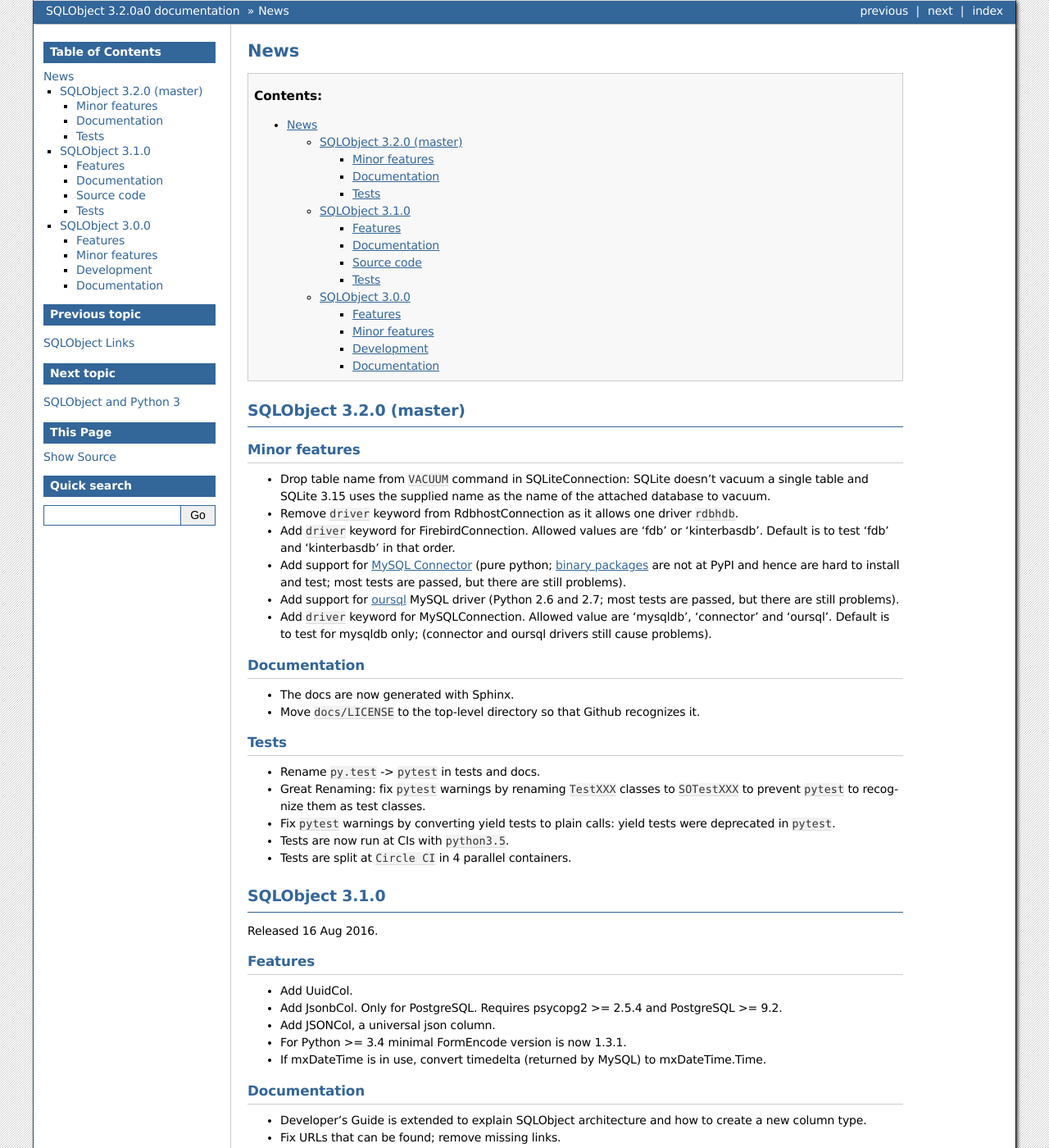
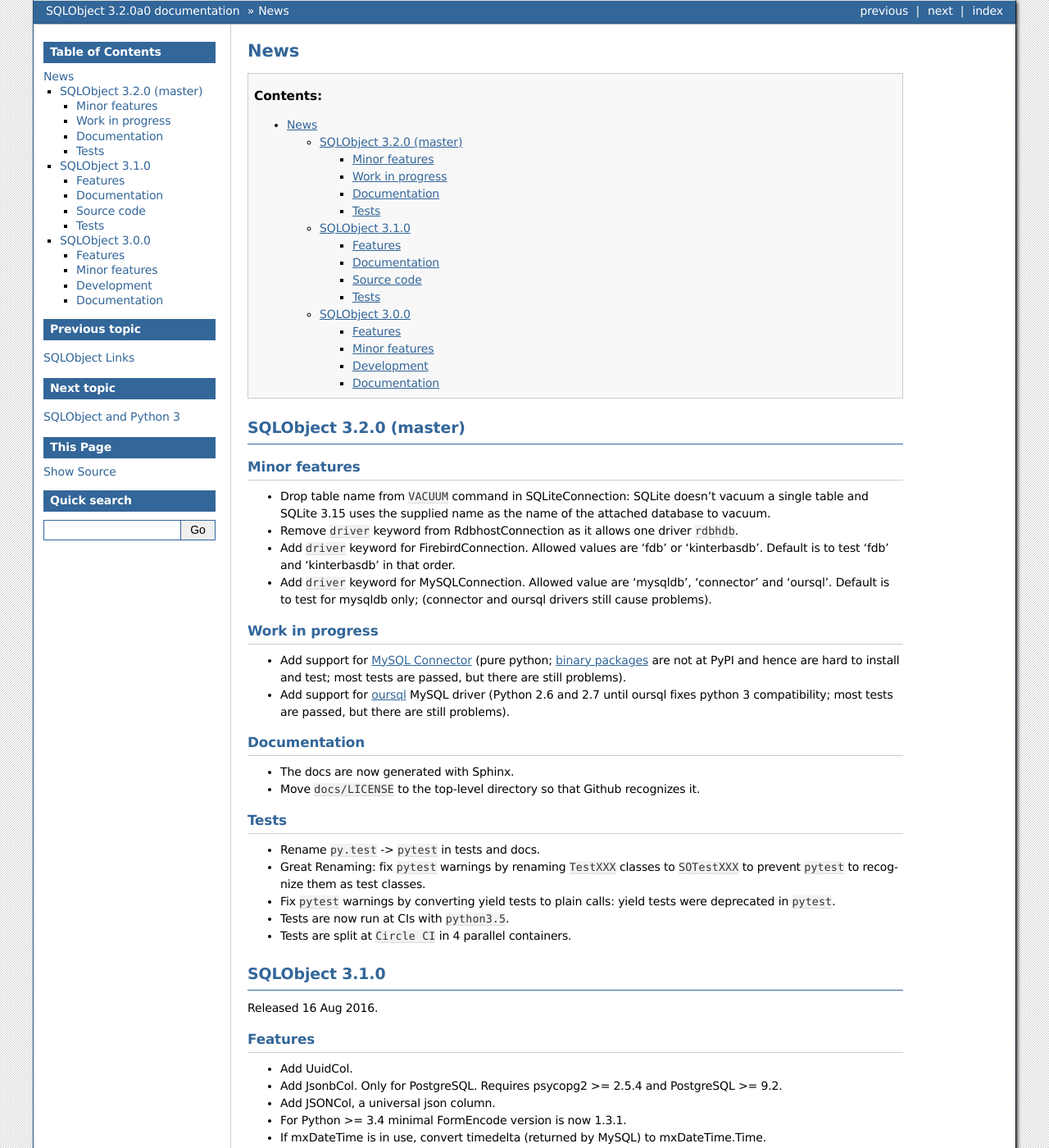
Before and after one commit to sqlobject/sqlobject, a Sphinx documentation site: the page built from docs/News.rst, in a window 1280 px wide and 1400 px high. Shown: the whole window at 82% size. Built offline with Sphinx 7.4.7, drawn with Linux system fonts in a browser that asks for light colours; some of the changed lines change nothing that is shown.

Commit message:
Declare mysql-connector and oursql work in progress
[skip ci]

```diff
--- a/docs/News.rst
+++ b/docs/News.rst
@@ -24,6 +24,13 @@
   or 'kinterbasdb'. Default is to test 'fdb' and 'kinterbasdb' in that
   order.
 
+* Add ``driver`` keyword for MySQLConnection. Allowed value are 'mysqldb',
+  'connector' and 'oursql'. Default is to test for mysqldb only;
+  (connector and oursql drivers still cause problems).
+
+Work in progress
+----------------
+
 * Add support for `MySQL Connector
   <https://pypi.python.org/pypi/mysql-connector>`_ (pure python; `binary
   packages <https://dev.mysql.com/doc/connector-python/en/>`_ are not at
@@ -31,12 +38,8 @@
   there are still problems).
 
 * Add support for `oursql <https://github.com/python-oursql/oursql>`_ MySQL
-  driver (Python 2.6 and 2.7; most tests are passed, but there are still
-  problems).
-
-* Add ``driver`` keyword for MySQLConnection. Allowed value are 'mysqldb',
-  'connector' and 'oursql'. Default is to test for mysqldb only;
-  (connector and oursql drivers still cause problems).
+  driver (Python 2.6 and 2.7 until oursql fixes python 3 compatibility; most
+  tests are passed, but there are still problems).
 
 Documentation
 -------------
```
